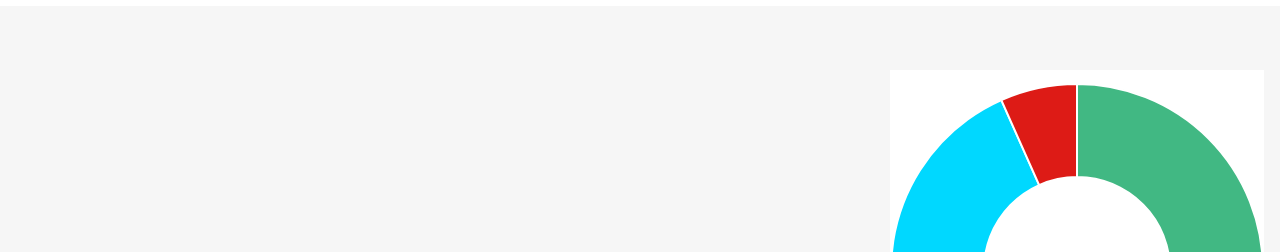
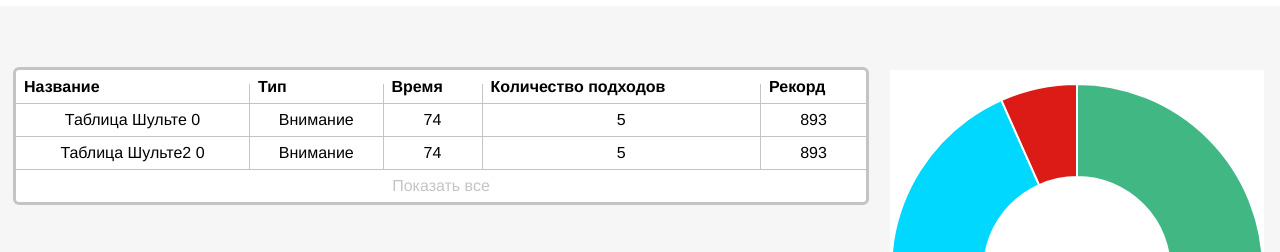
Before and after one commit to gasheva/Speed_Reader, a Vue app: page /statistic in a window 1280 px wide. Shown: the part 122-374 px from the top of the page. Built offline with nearby package versions, Linux system fonts and the light colour scheme; a web font is replaced by a local one.

Commit message:
feat: statistic table. Add interfaces

```diff
--- a/src/components/app/Select/SelectBase.vue
+++ b/src/components/app/Select/SelectBase.vue
@@ -32,15 +32,16 @@ export default {
 <script setup lang="ts">
 import {useToggle} from '@/composable/toggler';
 import {useStore} from 'vuex';
-import {PropType, ref, watch} from 'vue';
+import {PropType, ref} from 'vue';
 import {onClickOutside} from '@vueuse/core';
 import {icons} from '@/constants/icons.constants';
 import SelectBaseItem from '@/components/app/Select/SelectBaseItem.vue';
+import {SelectBaseItemInterface} from '@/components/app/Select/data/selectBaseItem.interface.js';
 
 enum DIRECTIONS {up, down}
 
 const props = defineProps({
-    menu: {type: Object as PropType<Object[]>, required: true},
+    menu: {type: Object as PropType<SelectBaseItemInterface[]>, required: true},
 });
 const emit = defineEmits(['select']);
 
@@ -61,7 +62,7 @@ const enterHandler = () => {
 };
 
 const dropdownMenuRef = ref(null);
-onClickOutside(dropdownMenuRef, (event) => isActive.value = false);
+onClickOutside(dropdownMenuRef, () => isActive.value = false);
 
 
 const activeItemIndex = ref(0);
--- a/src/components/app/Select/SelectBaseItem.vue
+++ b/src/components/app/Select/SelectBaseItem.vue
@@ -16,9 +16,12 @@ export default {
 </script>
 <script setup lang="ts">
 
+import {SelectBaseItemInterface} from '@/components/app/Select/data/selectBaseItem.interface.js';
+import {PropType} from 'vue';
+
 const props = defineProps({
     isActive: {type:Boolean, default: false},
-    item: {type: Object, required: true},
+    item: {type: Object as PropType<SelectBaseItemInterface>, required: true},
 });
 const emit = defineEmits(['mouseenter', 'click'])
 
--- /dev/null
+++ b/src/components/app/Select/data/selectBaseItem.interface.ts
@@ -0,0 +1,4 @@
+export interface SelectBaseItemInterface {
+    id: string | number,
+    label: string,
+}
--- a/src/components/app/Table/TableBase.vue
+++ b/src/components/app/Table/TableBase.vue
@@ -3,15 +3,15 @@
         <table v-if="!showPlaceholder" class="table">
             <tr>
                 <th v-for="header in headers">
-                    {{ implyModifiers(header, {capitalize: true}) }}
+                    {{ implyModifiers(header.label, {capitalize: true}) }}
                 </th>
             </tr>
             <tr v-for="row in visibleRows"
                 :key="row.id"
                 class="table__row"
             >
-                <td v-for="(cellValue, colIndex) in Object.values(row)" :key="colIndex">
-                    {{ cellValue }}
+                <td v-for="colIndex in headers.length" :key="colIndex">
+                    {{row[headers[colIndex-1].uname]}}
                 </td>
             </tr>
             <tr>
@@ -36,15 +36,16 @@ export default {
 
 import {computed, onBeforeUnmount, PropType, ref} from 'vue';
 import {implyModifiers} from '@/utils/modifiers';
+import {TableBaseHeaderInterface, TableBaseRowInterface} from '@/components/app/Table/data/tableBase.interface';
 
 const props = defineProps({
     placeholder: {type: String, default: ''},
     headers: {
-        type: Object as PropType<string[]>,
-        default: []
+        type: Object as PropType<TableBaseHeaderInterface[]>,
+        required: true,
     },
     rowsData: {
-        type: Object as PropType<Object[]>,
+        type: Object as PropType<TableBaseRowInterface[]>,
         default: []
     },
     maxVisibleRowsCount: {type: Number, default: 2},
--- a/src/components/components/Statistic/StatisticMain.vue
+++ b/src/components/components/Statistic/StatisticMain.vue
@@ -1,11 +1,41 @@
 <template>
-
+    <div class="statistic-main">
+        <table-base
+                :headers="currentHeaders"
+                :rows-data="currentData"
+        />
+    </div>
 </template>
 
-<script>
+<script lang="ts">
 export default {
     name: 'StatisticMain'
 };
+</script>
+<script setup lang="ts">
+import {computed, PropType, ref, watch} from 'vue';
+import TableBase from '@/components/app/Table/TableBase.vue';
+import {useStore} from 'vuex';
+import {Period, PERIODS} from '@/interfaces/periods';
+import {headersDay, headersYearOrMonth} from '@/constants/period';
+
+const props = defineProps({
+    period: {type: Object as PropType<Period>, required: true}
+});
+
+const store = useStore();
+
+
+const currentHeaders = computed(() => {
+    return props.period.id === PERIODS.day ? headersDay : headersYearOrMonth;
+});
+
+const currentData = ref([]);
+watch(() => props.period.id, async () => {
+    currentData.value = await store.dispatch('statistic/fetchTableForPeriod', {period: props.period.id});
+}, {immediate: true});
+
+
 </script>
 
 <style scoped>
--- a/src/components/components/Statistic/StatisticTile.vue
+++ b/src/components/components/Statistic/StatisticTile.vue
@@ -29,17 +29,21 @@ export default {
 };
 </script>
 <script setup lang="ts">
-import SelectBase from '@/components/app/Select/SelectBase';
+import SelectBase from '@/components/app/Select/SelectBase.vue';
 
 import {Doughnut} from 'vue-chartjs';
 import {Chart as ChartJS, Title, Tooltip, ArcElement, CategoryScale} from 'chart.js';
-import {ref} from 'vue';
+import {PropType, ref} from 'vue';
 import CalendarPicker from '@/components/app/CalendarPicker/CalendarPicker.vue';
-import {DatepickerProps} from '@/components/app/CalendarPicker/data/datepickerProps.interface';
+import {Period} from '@/interfaces/periods';
+import {periods} from '@/constants/period';
 
 ChartJS.register(Title, Tooltip, ArcElement, CategoryScale);
 
-const emit = defineEmits(['select']);
+const props = defineProps({
+    selectedPeriod: {type: Object as PropType<Period>, required: true},
+});
+const emit = defineEmits(['selectPeriod']);
 
 const loaded = true;
 const chartData = {
@@ -69,26 +73,8 @@ const onClick = (info: any) => {
     console.log('onClick', info);
 };
 
-const periods = [
-    {
-        id: '1',
-        label: 'day',
-        type: {},
-    },
-    {
-        id: '2',
-        label: 'month',
-        type: {monthPicker: true} as DatepickerProps,
-    },
-    {
-        id: '3',
-        label: 'year',
-        type: {yearPicker: true} as DatepickerProps,
-    },
-];
-const selectedPeriod = ref(periods[0]);
-const selectPeriodHandler = (item: Object) => {
-    selectedPeriod.value = item;
+const selectPeriodHandler = (item: Period) => {
+    emit('selectPeriod', item);
 };
 </script>
 
--- /dev/null
+++ b/src/constants/period.ts
@@ -0,0 +1,37 @@
+import {DatepickerProps} from '@/components/app/CalendarPicker/data/datepickerProps.interface';
+import {Period, PERIODS} from '@/interfaces/periods';
+import {TableBaseHeaderInterface} from '@/components/app/Table/data/tableBase.interface';
+
+export const periods: Period[] = [
+    {
+        id: PERIODS.day,
+        label: 'day',
+        type: {},
+    },
+    {
+        id: PERIODS.month,
+        label: 'month',
+        type: {monthPicker: true} as DatepickerProps,
+    },
+    {
+        id: PERIODS.year,
+        label: 'year',
+        type: {yearPicker: true} as DatepickerProps,
+    },
+];
+
+export const headersDay:TableBaseHeaderInterface[] = [
+    {label: 'Название', uname: 'name'},
+    {label: 'Тип', uname: 'type'},
+    {label: 'Время', uname: 'time'},
+    {label: 'Количество подходов', uname: 'count'},
+    {label: 'Рекорд', uname: 'record'}
+];
+
+export const headersYearOrMonth:TableBaseHeaderInterface[] = [
+    {label: 'Название', uname: 'name'},
+    {label: 'Тип', uname: 'type'},
+    {label: 'Выполнено раз', uname: 'count'},
+    {label: 'Худшее время', uname: 'worseTime'},
+    {label: 'Лучшее время', uname: 'record'}
+];
--- /dev/null
+++ b/src/interfaces/periods.ts
@@ -0,0 +1,11 @@
+import {DatepickerProps} from '@/components/app/CalendarPicker/data/datepickerProps.interface';
+
+export enum PERIODS {
+    day, month, year
+}
+
+export interface Period{
+    id: PERIODS,
+    label: string,
+    type: DatepickerProps,
+}
--- a/src/store/index.ts
+++ b/src/store/index.ts
@@ -4,6 +4,7 @@ import {toaster} from '@/store/modules/toaster';
 import {notification} from '@/store/modules/notification';
 import {auth} from '@/store/modules/auth';
 import {exercise} from '@/store/modules/exercise';
+import {statistic} from '@/store/modules/statistic';
 
 const debug = process.env.NODE_ENV !== 'production';
 
@@ -26,6 +27,7 @@ export default createStore({
         toaster,
         auth,
         notification,
-        exercise
+        exercise,
+        statistic,
     }
 });
--- /dev/null
+++ b/src/store/modules/statistic.ts
@@ -0,0 +1,44 @@
+import {Module} from 'vuex';
+
+interface State {
+}
+
+const state: State = {};
+
+const actions = {
+    async fetchTableForPeriod(_: any, payload: { period: number }) {
+        // TODO (localization)
+        return [
+            {
+                id: '1',
+                name: 'Таблица Шульте ' + payload.period,
+                type: 'Внимание',
+                time: '74',
+                count: 5,
+                record: '893'
+            },
+            {
+                id: '2',
+                name: 'Таблица Шульте2 ' + payload.period,
+                type: 'Внимание',
+                time: '74',
+                count: 5,
+                record: '893'
+            },
+            {
+                id: '3',
+                name: 'Таблица Шульте3 ' + payload.period,
+                type: 'Внимание',
+                time: '74',
+                count: 5,
+                record: '893'
+            },
+        ];
+    }
+};
+
+export const statistic: Module<State, any> = {
+    namespaced: true,
+    state,
+    actions
+};
--- a/src/views/StatisticView.vue
+++ b/src/views/StatisticView.vue
@@ -2,9 +2,11 @@
     <div class="statistic">
         <main-section-wrapper :parts="['main', 'right']">
             <template #main-tile>
+                <statistic-main :period="selectedPeriod"/>
             </template>
             <template #right-tile>
-                <statistic-tile/>
+                <statistic-tile @selectPeriod="changePeriodHandler"
+                                :selected-period="selectedPeriod"/>
             </template>
         </main-section-wrapper>
     </div>
@@ -18,7 +20,17 @@ export default {
 <script setup lang="ts">
 import MainSectionWrapper from '@/components/app/MainSectionWrapper.vue';
 import StatisticTile from '@/components/components/Statistic/StatisticTile.vue';
+import StatisticMain from '@/components/components/Statistic/StatisticMain.vue';
+import {ref} from 'vue';
+import {Period} from '@/interfaces/periods';
+import {periods} from '@/constants/period';
 
+const selectedPeriod = ref<Period>(periods[0]);
+
+
+const changePeriodHandler = (period: Period) => {
+    selectedPeriod.value = period;
+};
 </script>
 
 <style lang="scss" scoped>
```
Also changed, not shown: src/components/app/Table/data/tableBase.interface.ts (added, +8 -0 lines).
